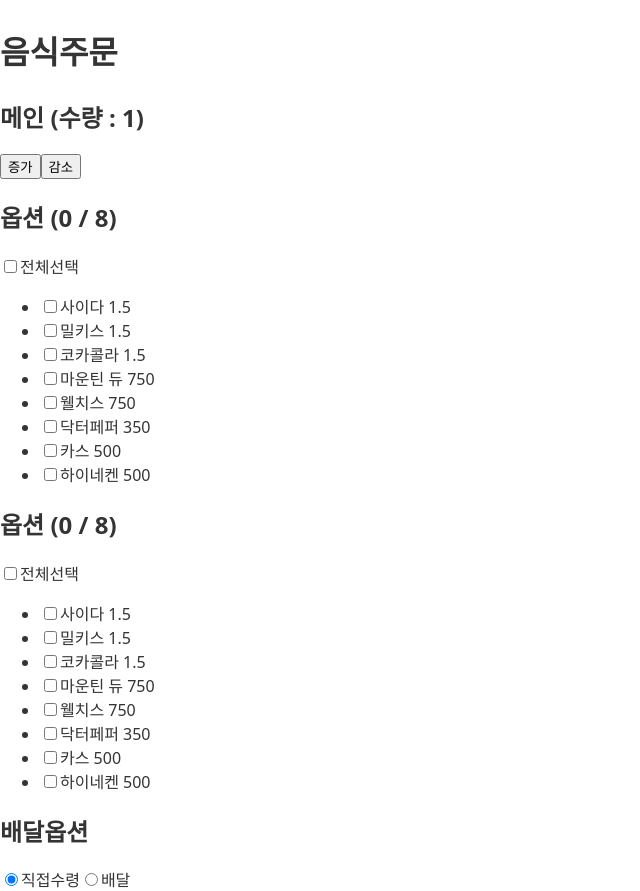
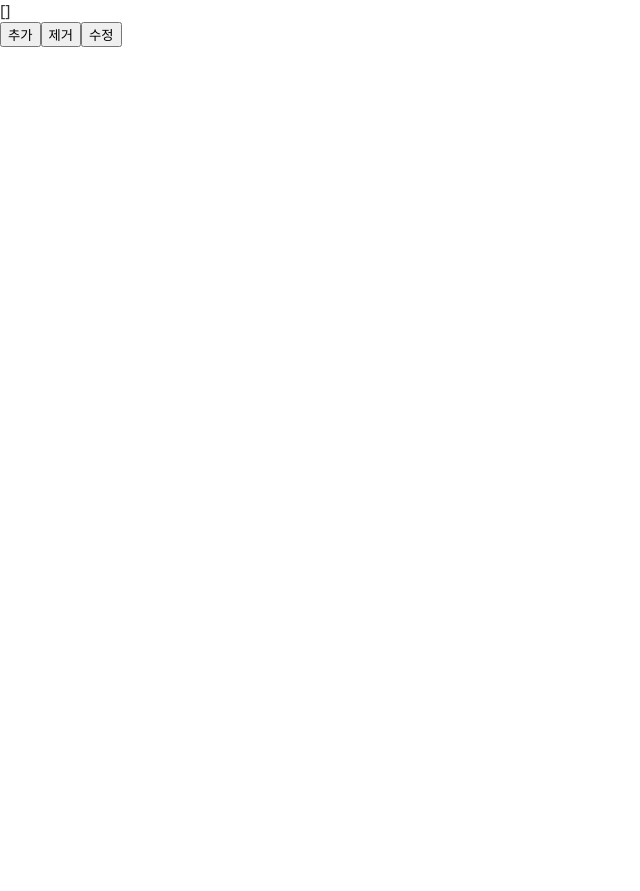
Before and after one commit to kkwonju/2023_04_react_test, a React (Create React App) app: page / in a window 1280 px wide. Shown: the whole page, without its empty margins (0-640 px from the left). After the commit the page ends 800 px from the top, so only its background shows below. Built offline with nearby package versions, Linux system fonts and the light colour scheme; a web font is replaced by a local one.

Commit message:
함수로 만들어 관리

```diff
--- a/src/App.js
+++ b/src/App.js
@@ -1,11 +1,51 @@
 import React, { useState } from "react";
-import Order from "./Order";
 
 function App() {
+  const [todos, setTodos] = useState([]);
+
+  /** 실제 실행될 기능 */
+  const addTodo = (newTodo) => {
+    const newTodos = [...todos, newTodo];
+    setTodos(newTodos);
+  }
+
+  const removeTodo = (index) => {
+    const newTodos = todos.filter((_, _index) => _index != index);
+    setTodos(newTodos);
+  }
+
+  const modifyTodo = (index, newTodo) => {
+    const newTodos = todos.map((todo, _index) => _index != index ? todo : newTodo);
+    setTodos(newTodos);
+  }
+
+  /** 클릭 시 실행 */
+  const onAddBtnClick = () => {
+    addTodo(todos.length + 1);
+  }
+
+  const onRemoveBtnClick = () => {
+    removeTodo(0);
+  }
+
+  const onEditBtnClick = () => {
+    modifyTodo(1, "안녕");
+  }
+
+  // const onClick = () => {
+  //   // const newTodos = [...todos, todos.length + 1];
+  //   // setTodos(newTodos);
+  //   addTodo(todos.length + 1);
+  // }
 
   return (
     <>
-      <Order/>
+      <div>
+        {JSON.stringify(todos)}
+      </div>
+      <button onClick={onAddBtnClick}>추가</button>
+      <button onClick={onRemoveBtnClick}>제거</button>
+      <button onClick={onEditBtnClick}>수정</button>
     </>
   );
 };
```
